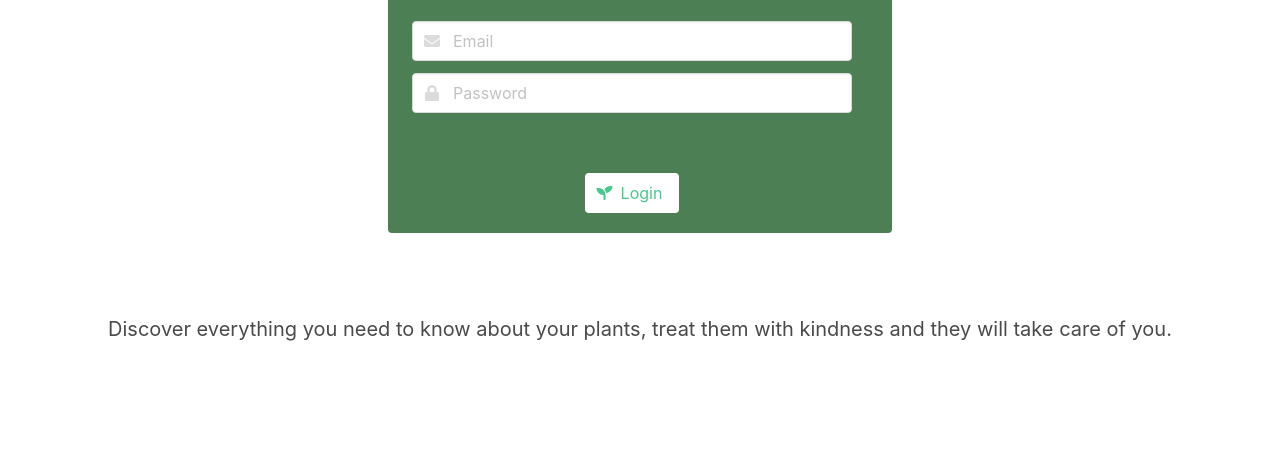
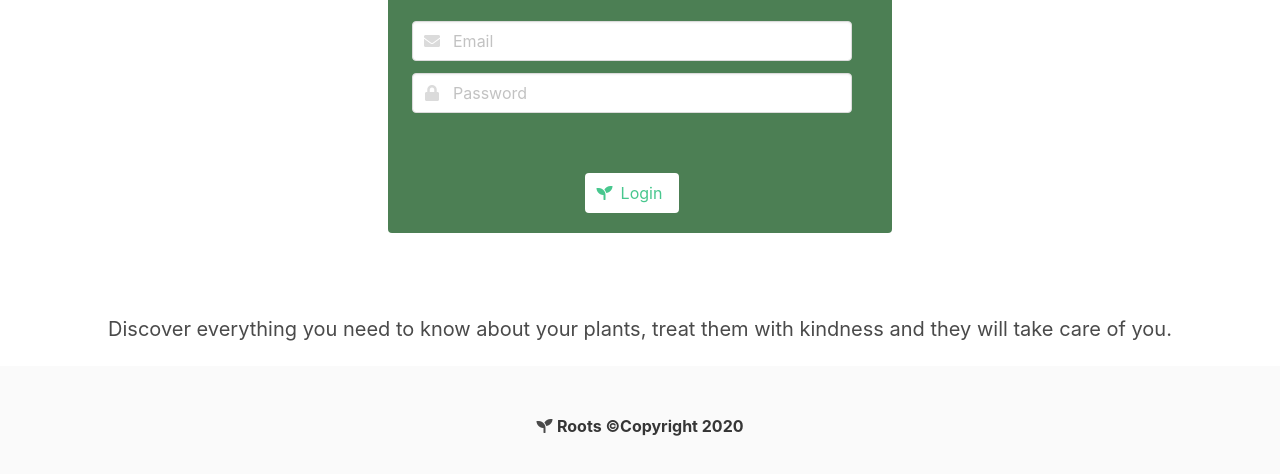
Before and after one commit to Goodlvn/roots-a-social-garden, a website: page public/html/login.html in a window 1280 px wide. Shown: the part 248-722 px from the top of the page. Drawn offline with nearby package versions, Linux system fonts and the light colour scheme.

Commit message:
add footer

```diff
--- a/public/html/login.html
+++ b/public/html/login.html
@@ -88,3 +88,12 @@
         take
         care of you.
     </h2>
+    <footer class="footer">
+        <div class="content has-text-centered">
+            <i class="fas fa-seedling"></i>
+            <strong>Roots ©Copyright 2020</strong>
+        </div>
+    </footer>
+</body>
+
+</html>
```
